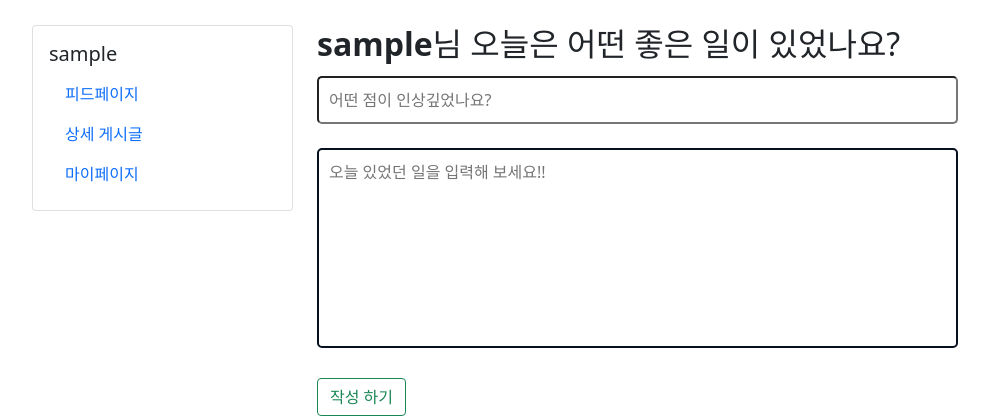
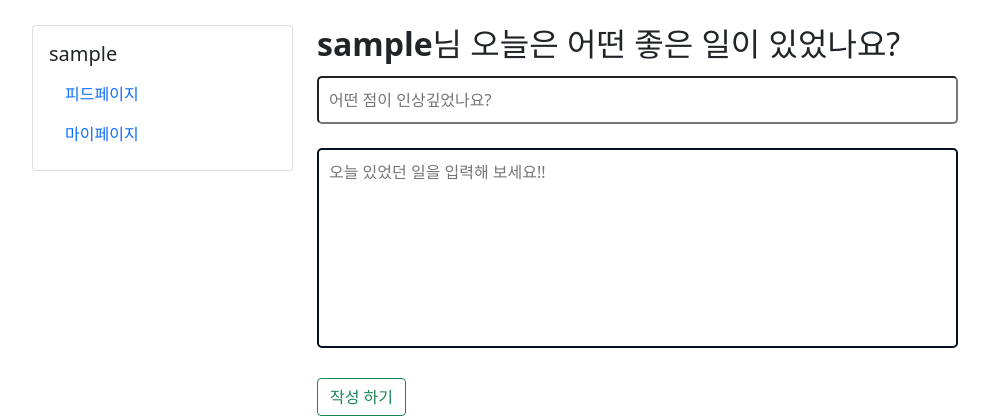
Before and after one commit to sodasora/petstagram, a Django app: page /post/ in a window 1280 px wide. Shown: the part 56-476 px from the top of the page, without its empty margins (50-1039 px from the left). Run offline with Django 4.2, Linux system fonts and the light colour scheme; the visitor is signed in with stand-in values (Sample User, id 1).

Commit message:
update post

```diff
--- a/templates/board/post.html
+++ b/templates/board/post.html
@@ -14,7 +14,6 @@
                         <h5 class="card-title">{{ user.username }}</h5>
                         <nav class="nav flex-column">
                             <a class="nav-link" href="/">피드페이지</a>
-                            <a class="nav-link" href="#">상세 게시글</a>
                             <a class="nav-link" href="#">마이페이지</a>
                         </nav>
                     </div>
@@ -37,7 +36,7 @@
                                 <textarea type="text" id="user-content" name="user-content" placeholder="오늘 있었던 일을 입력해 보세요!!"></textarea>
                             </div>
                             <br>
-                            <button type="submit" class="btn btn-outline-success">작성 하기</button>
+                                <button type="submit" class="btn btn-outline-success" >작성 하기</button>
                         </form>
                     </div>
                 </div>
```
